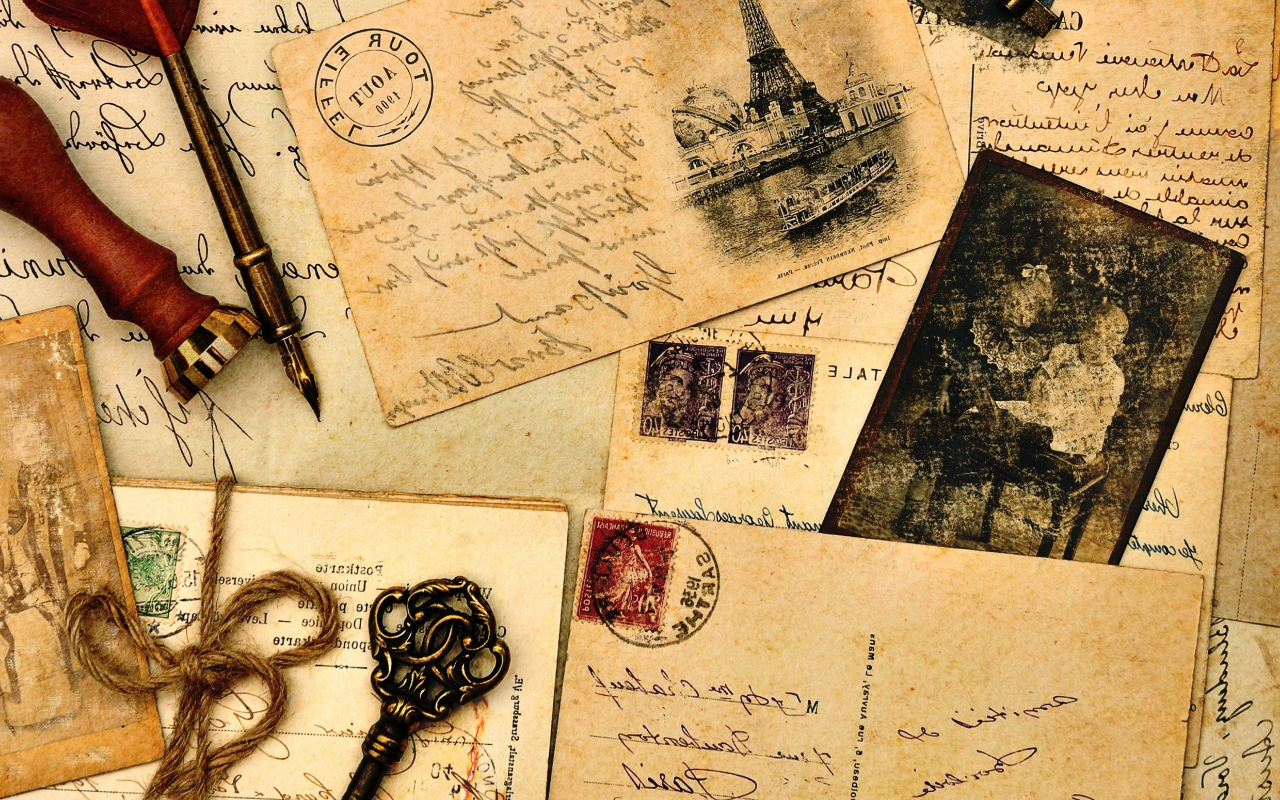
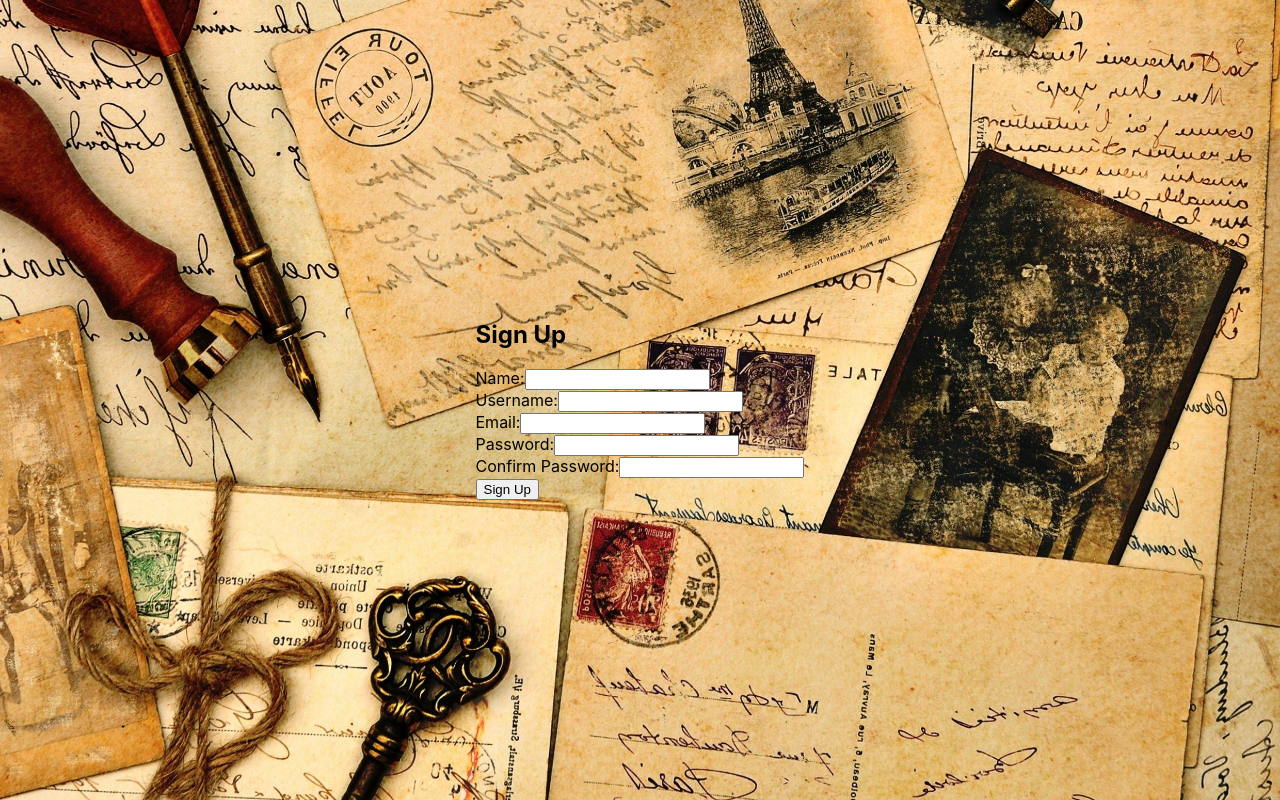
Before and after one commit to chinmay2814/HMP_OJ, a React (Create React App) app: page /signup in a window 1280 px wide. Before the commit this address had no page. Built offline with nearby package versions, Linux system fonts and the light colour scheme.

Commit message:
signup page off for css

```diff
--- a/src/App.js
+++ b/src/App.js
@@ -1,12 +1,14 @@
 import "./App.css";
 import { BrowserRouter, Routes, Route } from "react-router-dom";
 import LoginPage from "./Pages/LoginPage";
+import SignupPage from "./Pages/SignupPage";
 function App() {
   return (
     <>
       <BrowserRouter>
         <Routes>
           <Route path="/login" element={<LoginPage />}></Route>
+          <Route path="/signup" element={<SignupPage />}></Route>
         </Routes>
       </BrowserRouter>
     </>
--- a/src/Pages/LoginPage.js
+++ b/src/Pages/LoginPage.js
@@ -24,6 +24,7 @@ const LoginPage = () => {
 
   const handleSubmit = async (e) => {
     e.preventDefault();
+    console.log("hi");
     try {
       const response = await axios.post("http://localhost:5000/login", {
         username,
@@ -32,13 +33,14 @@ const LoginPage = () => {
 
       if (response.status === 200) {
         const user = await response.data;
-        // Handle successful login (e.g., store token in local storage)
+        // Handle successful login
         console.log("Login successful:", user);
 
         toast.success("Login successful!");
         navigate("/");
       } else {
-        // Handle login failure (e.g., show error message)
+        // Handle login failure
+
         console.error("Login failed");
       }
     } catch (error) {
@@ -79,7 +81,7 @@ const LoginPage = () => {
             <label htmlFor="showPasswordCheckbox">Show password</label>
           </div>
 
-          <button type="submit" class="btn">
+          <button type="submit" class="btn" onClick={handleSubmit}>
             Login
           </button>
         </form>
--- /dev/null
+++ b/src/Pages/SignupPage.js
@@ -0,0 +1,91 @@
+import React, { useState } from "react";
+import axios from "axios";
+import { toast } from "react-hot-toast";
+import { useNavigate } from "react-router-dom";
+const SignupPage = () => {
+  const [formData, setFormData] = useState({
+    name: "",
+    username: "",
+    password: "",
+    confirmPassword: "",
+    email: "",
+  });
+
+  const handleChange = (e) => {
+    const { name, value } = e.target;
+    setFormData({ ...formData, [name]: value });
+  };
+
+  const handleSubmit = (e) => {
+    e.preventDefault();
+    // Perform form validation here (e.g., check if passwords match, etc.)
+    console.log(formData);
+  };
+
+  return (
+    <div>
+      <h2>Sign Up</h2>
+      <form onSubmit={handleSubmit}>
+        <div>
+          <label htmlFor="name">Name:</label>
+          <input
+            type="text"
+            id="name"
+            name="name"
+            value={formData.name}
+            onChange={handleChange}
+            required
+          />
+        </div>
+        <div>
+          <label htmlFor="username">Username:</label>
+          <input
+            type="text"
+            id="username"
+            name="username"
+            value={formData.username}
+            onChange={handleChange}
+            required
+          />
+        </div>
+        <div>
+          <label htmlFor="email">Email:</label>
+          <input
+            type="email"
+            id="email"
+            name="email"
+            value={formData.email}
+            onChange={handleChange}
+            required
+          />
+        </div>
+        <div>
+          <label htmlFor="password">Password:</label>
+          <input
+            type="password"
+            id="password"
+            name="password"
+            value={formData.password}
+            onChange={handleChange}
+            required
+          />
+        </div>
+        <div>
+          <label htmlFor="confirmPassword">Confirm Password:</label>
+          <input
+            type="password"
+            id="confirmPassword"
+            name="confirmPassword"
+            value={formData.confirmPassword}
+            onChange={handleChange}
+            required
+          />
+        </div>
+
+        <button type="submit">Sign Up</button>
+      </form>
+    </div>
+  );
+};
+
+export default SignupPage;
```
